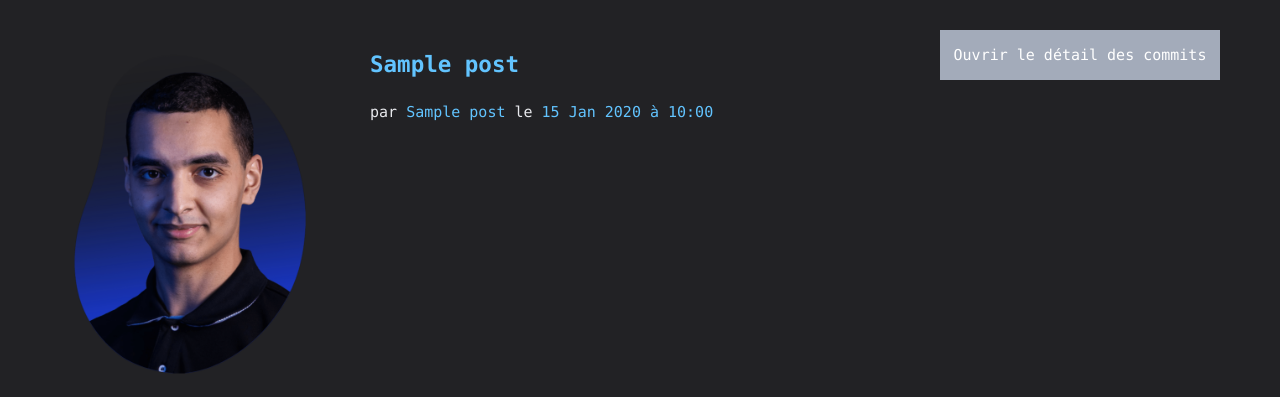
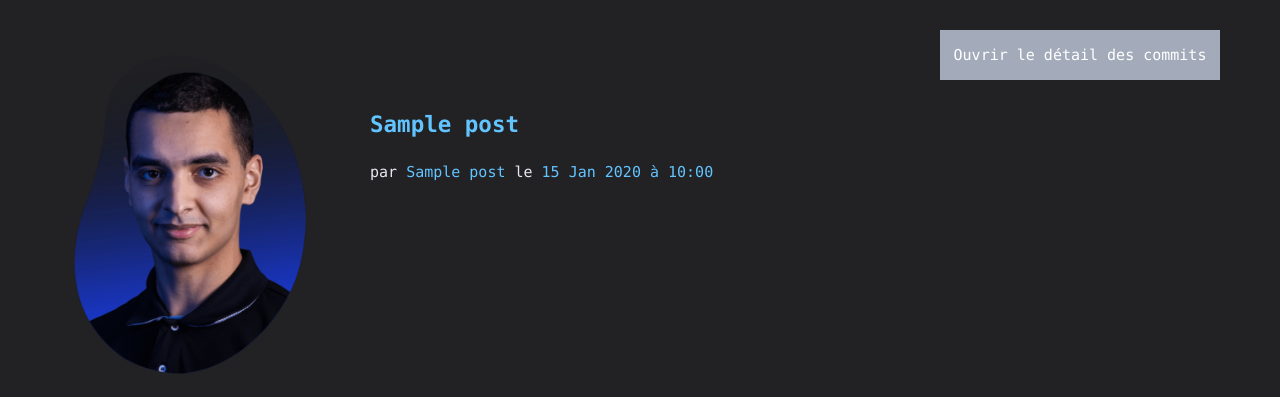
Before and after one commit to mohamed-chamrouk/mohamed.chamrouk.fr, a Python web app: template mohamed_chamrouk_fr/templates/blog/blog.html in a window 1280 px wide. Shown: the part 162-559 px from the top of the page. Run offline with Jinja, Linux system fonts and the light colour scheme; the template is opened without the code that fills it: most values are stand-ins (such as "Sample title", 1, 10 or a date in 2020).

Commit message:
Réglage visuel

```diff
--- a/mohamed_chamrouk_fr/static/css/style_soup.css
+++ b/mohamed_chamrouk_fr/static/css/style_soup.css
@@ -54,7 +54,7 @@ body {
 }
 
 .coll-content {
-  grid-area: three;
+  grid-area: four;
   max-height: 0;
   overflow: hidden;
   transition: max-height 0.5s ease-out;
@@ -81,7 +81,7 @@ body {
 }
 
 .wrapper-article {
-  grid-area: one;
+  grid-area: three;
 }
 
 .wrapper {
@@ -146,7 +146,7 @@ body {
     grid-template-columns: 2fr 1fr;
     grid-template-areas:
     "one two"
-    "one three";
+    "three four";
   }
 }
 
--- a/mohamed_chamrouk_fr/templates/blog/blog.html
+++ b/mohamed_chamrouk_fr/templates/blog/blog.html
@@ -2,10 +2,13 @@
 
 {% block content %}
 <div class="wrapper-inside">
+  {% if current_user.is_authenticated %}
+  <p style="grid-area: one">&raquo; <a class="action" href="{{ url_for('blog.create') }}">Nouveau post</a></p>
+  {% endif %}
   <div class="wrapper-article" style="height: fit-content">
-    {% if current_user.is_authenticated %}
-    <p>&raquo; <a class="action" href="{{ url_for('blog.create') }}">Nouveau post</a></p>
-    {% endif %}
+
+
+
     {% for post in posts %}
     {% if post['hide'] == True %}
     {% if current_user.is_authenticated %}
```
Also changed, not shown: mohamed_chamrouk_fr/static/media/blog/blog_dashboard.png.
